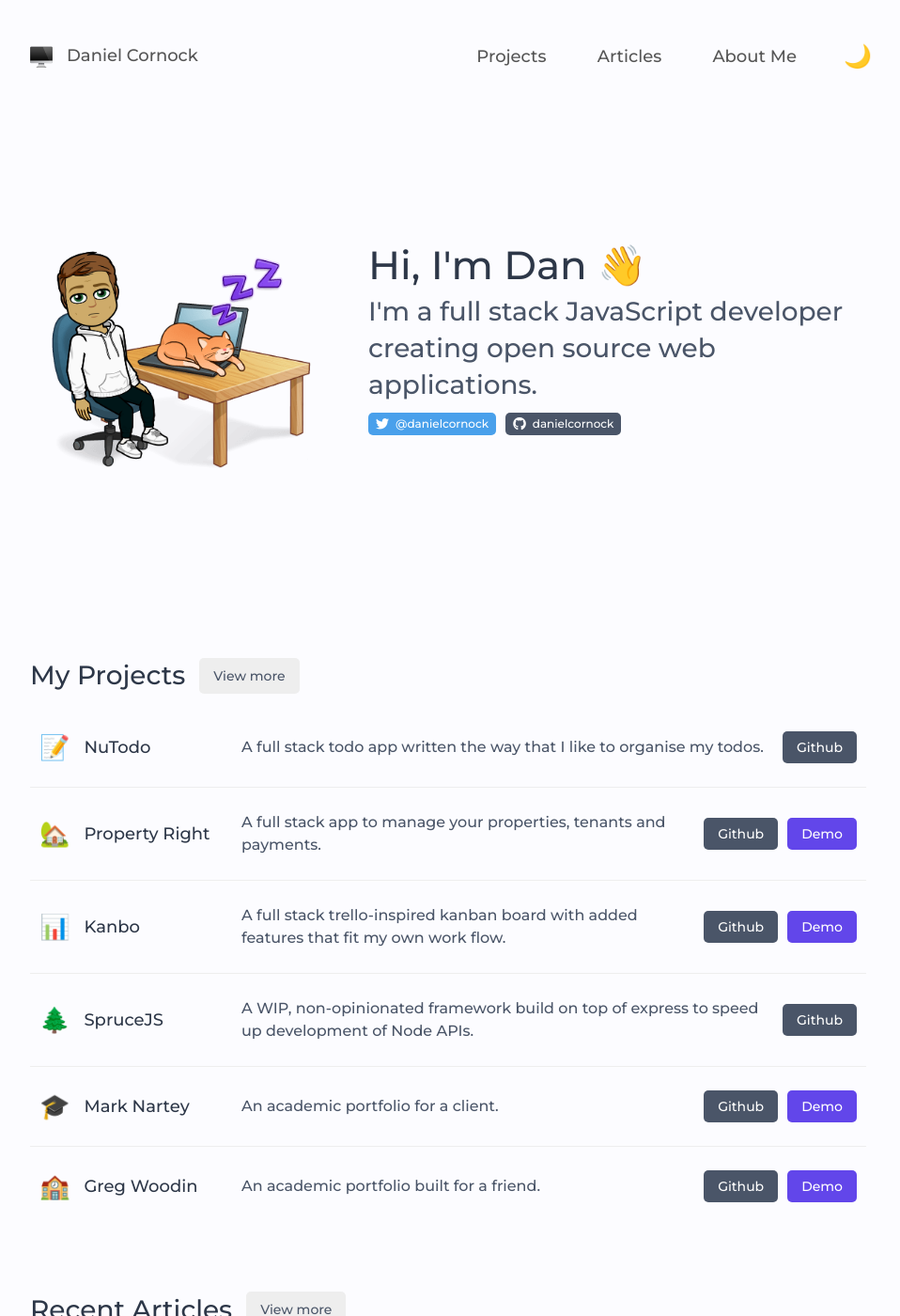
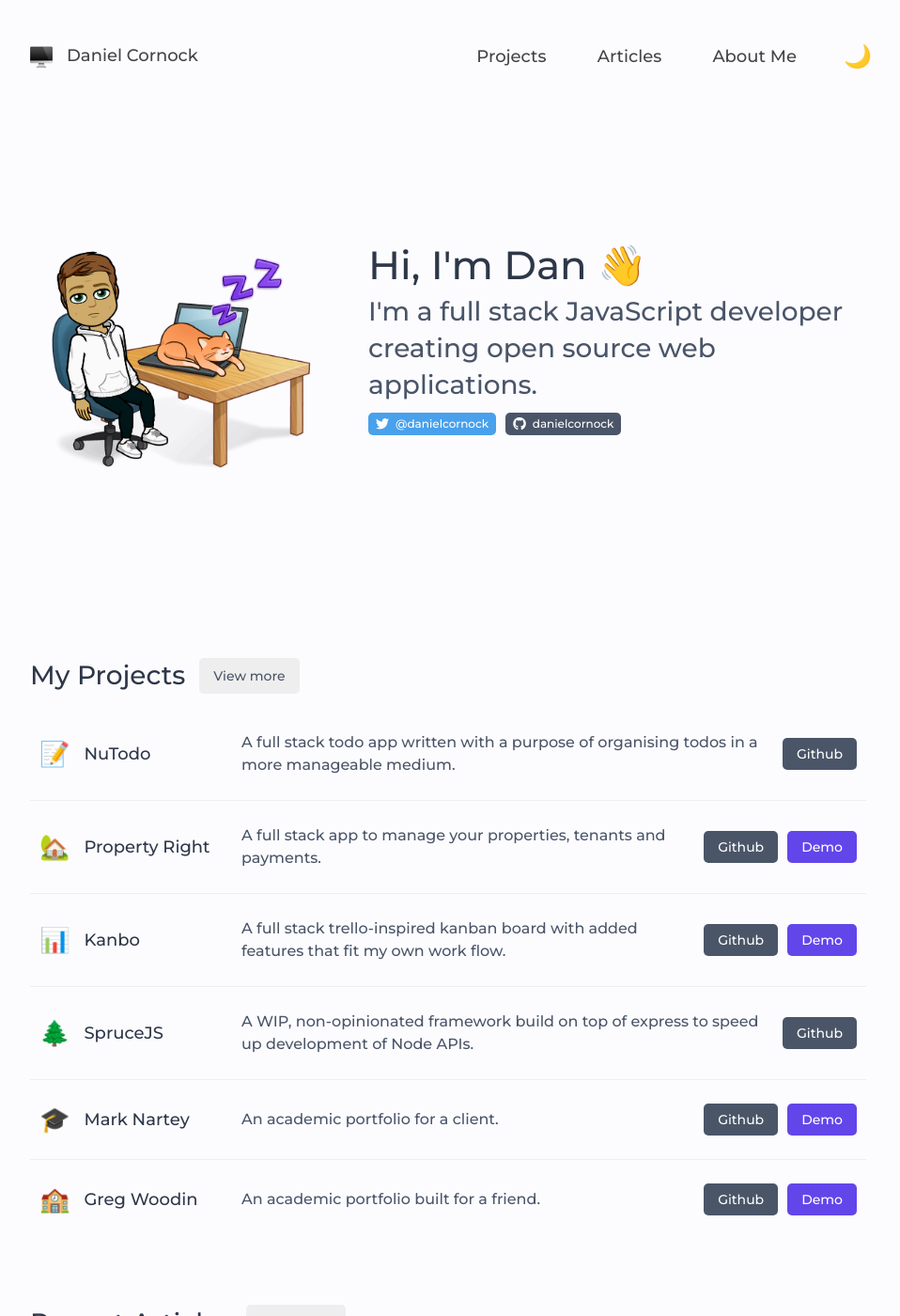
Before and after one commit to danielcornock/danielcornock.co.uk, a Jekyll site: the page built from index.md, in a window 1280 px wide and 1400 px high. Shown: the whole window at 94% size, without its empty margins (163-1121 px from the left). Built offline with Jekyll 4.4.1, drawn with Linux system fonts in a browser that asks for light colours; nearby versions of some CDN libraries.

Commit message:
make body font darker and update information

```diff
--- a/_data/experience.yml
+++ b/_data/experience.yml
@@ -3,7 +3,7 @@
   time: Aug 2020 - Present
   icon: 👾
   type: work
-  description: Leading a project to manage user transactions using Angular, NodeJS, Express and MongoDB.
+  description: Leading a project to manage user transactions using Angular, NodeJS, Express and MongoDB. Introduced CI pipelines, linting and unit testing to the team which helped maintain a high quality for the code entering the repository.
 
 - institution: MHR
   position: Junior Web Application Developer
--- a/_data/projects.yml
+++ b/_data/projects.yml
@@ -8,7 +8,7 @@
   hidden: true
 
 - name: NuTodo
-  description: A full stack todo app written the way that I like to organise my todos.
+  description: A full stack todo app written with a purpose of organising todos in a more manageable medium.
   type: project
   emoji: 📝
   github: https://github.com/danielcornock/nutodo-ui
--- a/_sass/_themes.scss
+++ b/_sass/_themes.scss
@@ -2,7 +2,7 @@ html {
   --color-background: #fcfcff;
   --color-heading: #2d3748;
   --color-subheading: #4a5568;
-  --color-body: #555555;
+  --color-body: #444444;
   --color-code-bg: #f9f9ff;
   --color-code-border: rgba(74, 85, 104, 0.1);
   --color-footer: var(--color-heading);
```
